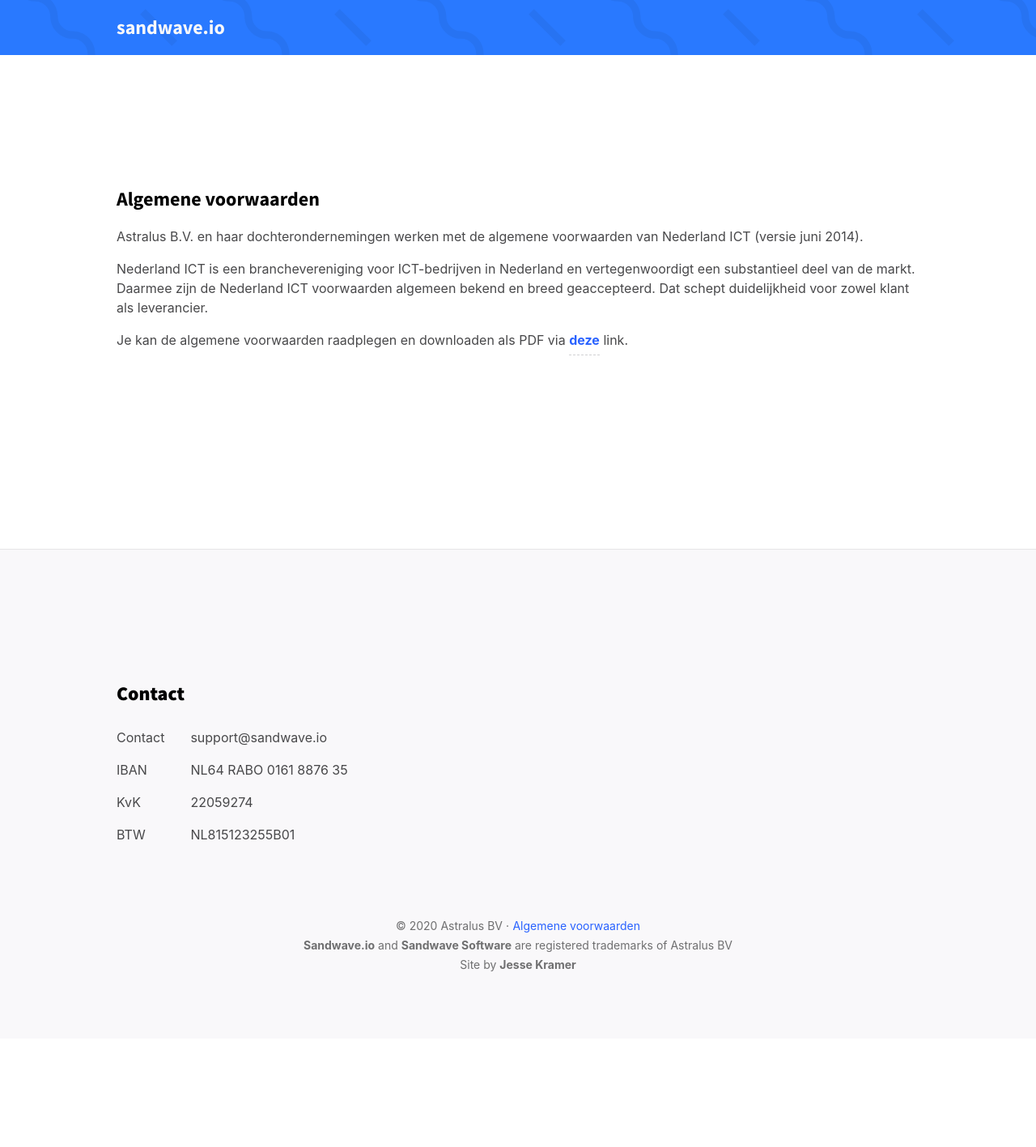
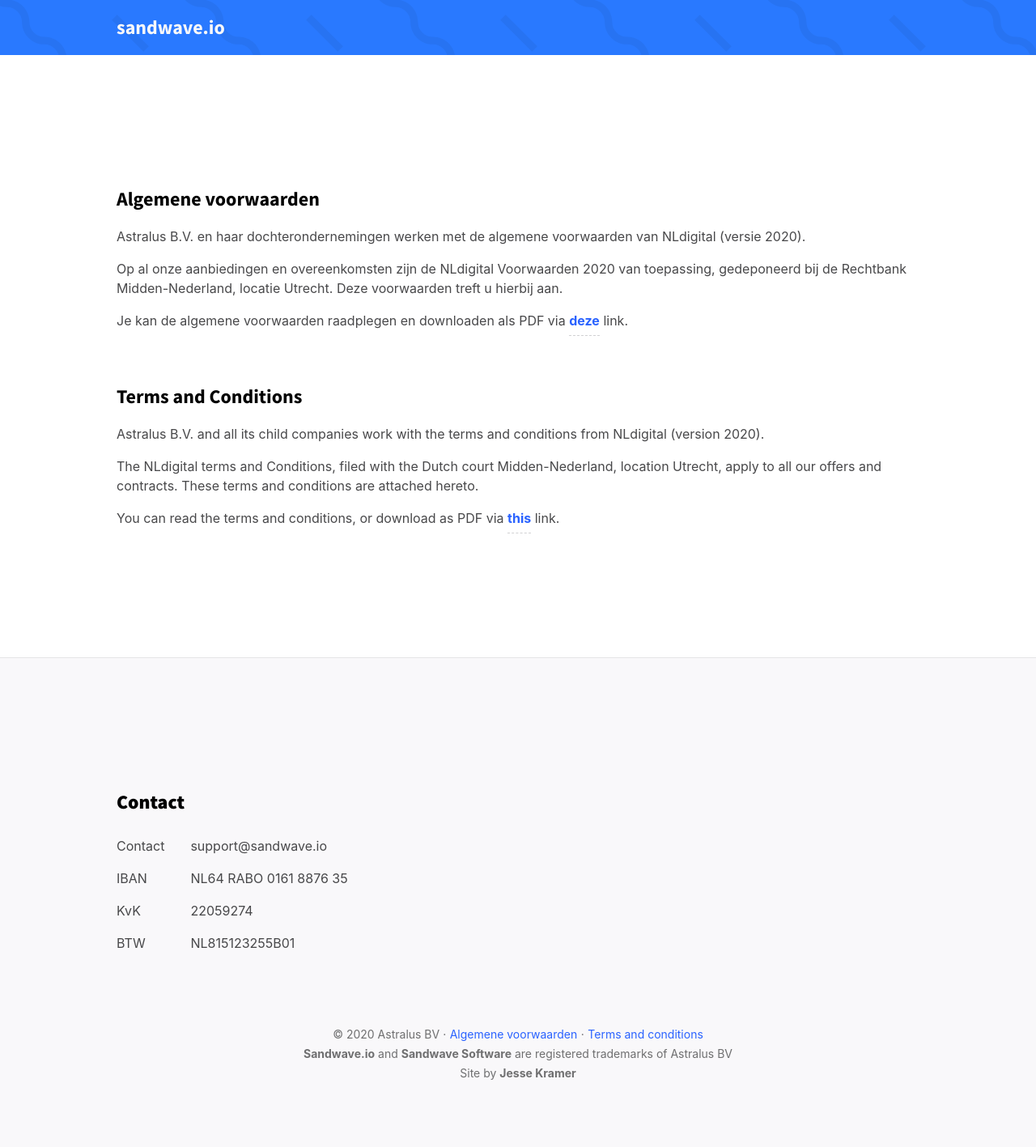
Before and after one commit to sandwave-io/landingpage, a Jekyll site: the page built from algemene-voorwaarden.html, in a window 1280 px wide. Shown: the whole page at 81% size. Built offline with Jekyll 4.4.1, drawn with Linux system fonts in a browser that asks for light colours; before the commit the page ends 1283 px from its top, so only the background shows below that.

Commit message:
algemene voorwaarden

```diff
--- a/_layouts/pages.html
+++ b/_layouts/pages.html
@@ -57,6 +57,8 @@
     </div>
     <span class="text-gray-darker text-sm text-center">&copy; 2020 Astralus BV  &middot;</span>
     <a href="/algemene-voorwaarden.html" class="text-brand text-sm">Algemene voorwaarden</a>
+    <span class="text-gray-darker text-sm text-center">&middot;</span>
+    <a href="/algemene-voorwaarden.html" class="text-brand text-sm">Terms and conditions</a>
     <br>
     <span class="text-gray-darker text-sm text-center"><strong>Sandwave.io</strong> and <strong>Sandwave Software</strong> are registered trademarks of Astralus BV</span>
     <br>
--- a/algemene-voorwaarden.html
+++ b/algemene-voorwaarden.html
@@ -4,12 +4,23 @@
 ---
 
 <p class="text-gray-darkest">
-    Astralus B.V. en haar dochterondernemingen werken met de algemene voorwaarden van Nederland ICT (versie juni 2014).
+    Astralus B.V. en haar dochterondernemingen werken met de algemene voorwaarden van NLdigital (versie 2020).
 </p>
 <p class="text-gray-darkest mt-4">
-    Nederland ICT is een branchevereniging voor ICT-bedrijven in Nederland en vertegenwoordigt een substantieel deel van de markt.
-    Daarmee zijn de Nederland ICT voorwaarden algemeen bekend en breed geaccepteerd. Dat schept duidelijkheid voor zowel klant als leverancier.
+    Op al onze aanbiedingen en overeenkomsten zijn de NLdigital Voorwaarden 2020 van toepassing, gedeponeerd bij de Rechtbank Midden-Nederland, locatie Utrecht. Deze voorwaarden treft u hierbij aan.
 </p>
 <p class="text-gray-darkest mt-4">
-    Je kan de algemene voorwaarden raadplegen en downloaden als PDF via <a href="/documenten/algemene-voorwaarden-2014.pdf" class="text-brand font-bold border-b pb-2 border-gray-light border-dashed" target="_blank">deze</a> link.
+    Je kan de algemene voorwaarden raadplegen en downloaden als PDF via <a href="/documenten/algemene-voorwaarden-2020.pdf" class="text-brand font-bold border-b pb-2 border-gray-light border-dashed" target="_blank">deze</a> link.
 </p>
+
+<h2 class="text-2xl font-display font-bold mb-4 mt-16">Terms and Conditions</h2>
+
+<p class="text-gray-darkest">
+    Astralus B.V. and all its child companies work with the terms and conditions from NLdigital (version 2020).
+</p>
+<p class="text-gray-darkest mt-4">
+    The NLdigital terms and Conditions, filed with the Dutch court Midden-Nederland, location Utrecht, apply to all our offers and contracts. These terms and conditions are attached hereto.
+</p>
+<p class="text-gray-darkest mt-4">
+    You can read the terms and conditions, or download as PDF via <a href="/documenten/terms-and-conditions-2020.pdf" class="text-brand font-bold border-b pb-2 border-gray-light border-dashed" target="_blank">this</a> link.
+</p>
```
Also changed, not shown: _css/styles.css (+7 -1 lines), index.html (+16 -7 lines), assets/img/customers/deheeg.jpeg (added), assets/img/customers/realhosting.png (added), assets/output.css, 10 other files.
